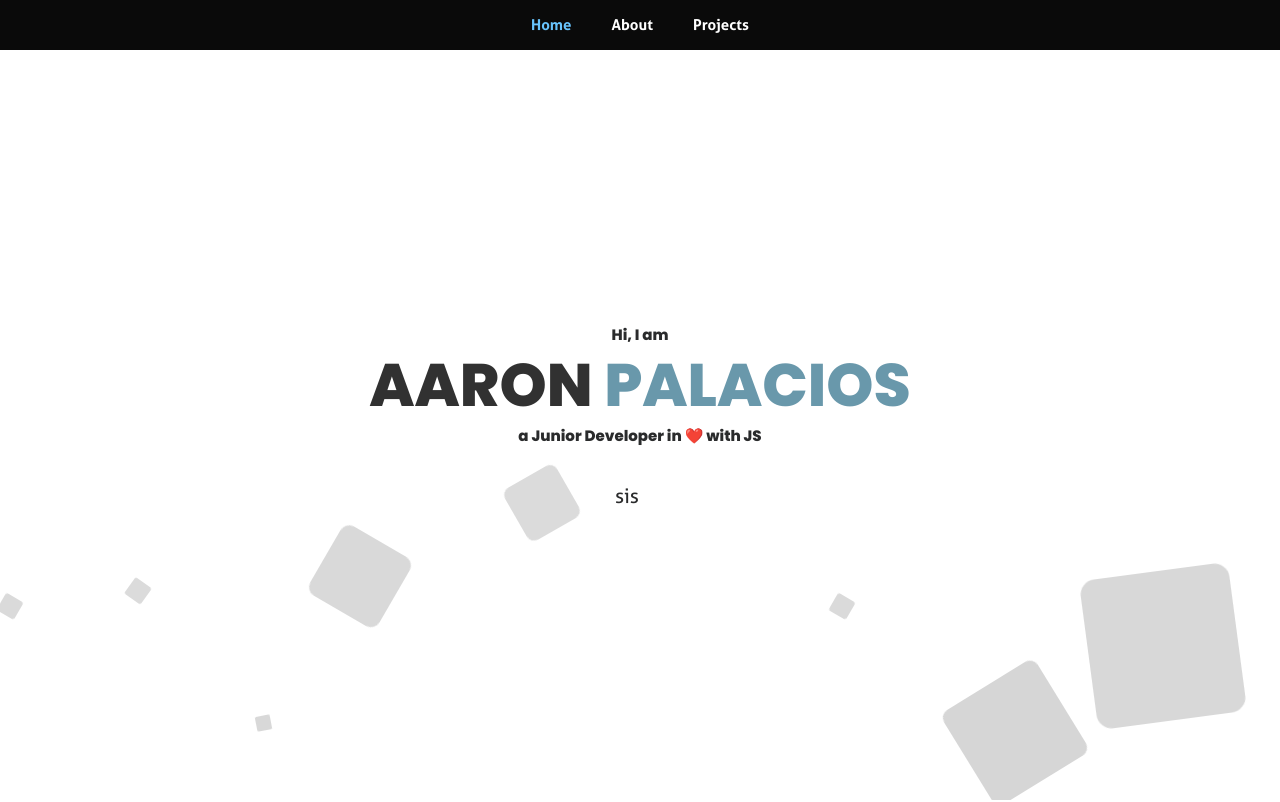
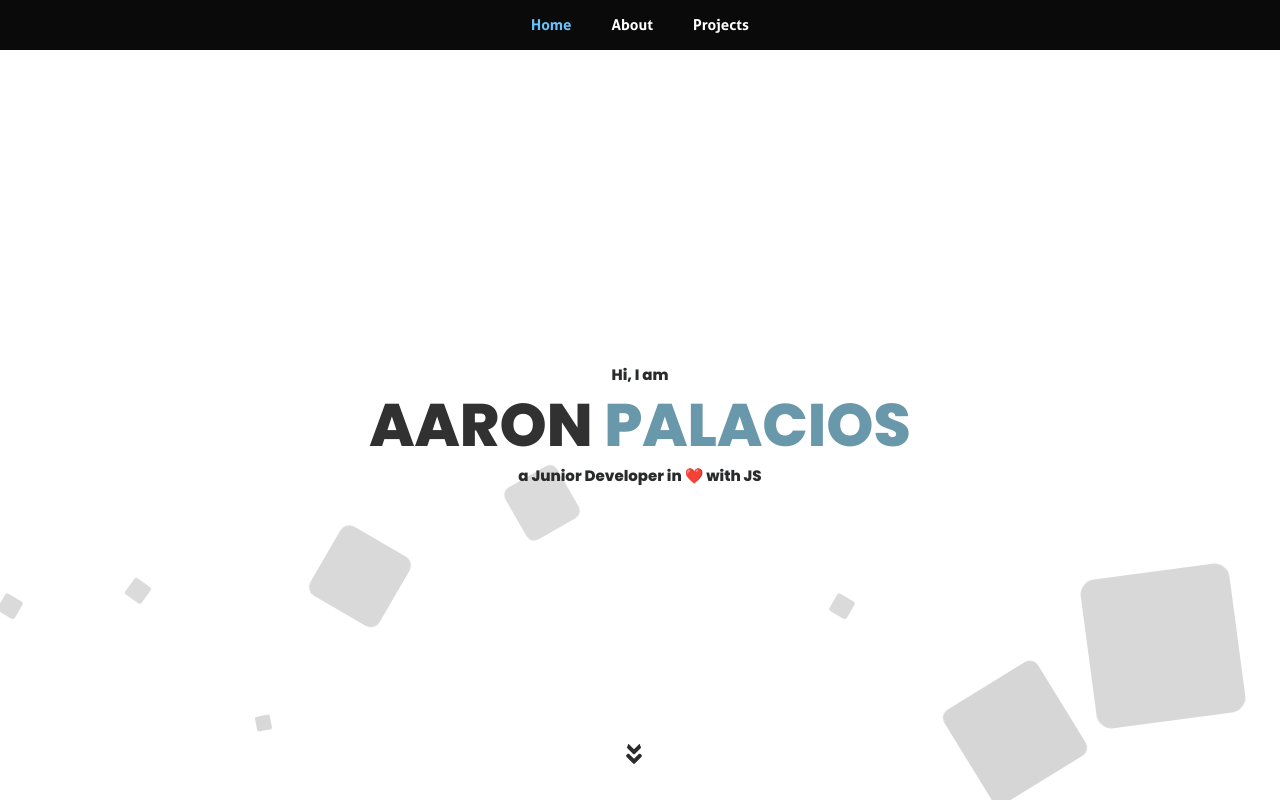
Before and after one commit to apalaciosdev/apalaciosdev-Website, a React (Create React App) app: page / in a window 1280 px wide. Shown: the top 802 px of the page. Built offline with nearby package versions, Linux system fonts and the light colour scheme.

Commit message:
2112311541

```diff
--- a/package.json
+++ b/package.json
@@ -8,6 +8,7 @@
     "@testing-library/user-event": "^13.5.0",
     "react": "^17.0.2",
     "react-dom": "^17.0.2",
+    "react-icons": "^4.3.1",
     "react-jss": "^10.9.0",
     "react-scripts": "5.0.0",
     "react-scroll": "^1.8.4",
--- /dev/null
+++ b/src/assets/styles/css/icons.css
@@ -0,0 +1,4 @@
+.scroll-down{
+  width: 20px;
+  cursor: pointer
+}
--- /dev/null
+++ b/src/assets/styles/css/scrollButton.css
@@ -0,0 +1,66 @@
+
+
+section.ok{
+  background-color: #555;
+}
+
+
+
+.scroll-down {
+  opacity: 1;
+  -webkit-transition: all .5s ease-in 3s;
+  transition: all .5s ease-in 3s;
+}
+
+.scroll-down {
+  position: absolute;
+  bottom: 30px;
+  left: 50%;
+  margin-left: -16px;
+  display: block;
+  width: 32px;
+  height: 32px;
+  border: 2px solid #FFF;
+  background-size: 14px auto;
+  border-radius: 50%;
+  z-index: 2;
+  -webkit-animation: bounce 2s infinite 2s;
+  animation: bounce 2s infinite 2s;
+  -webkit-transition: all .2s ease-in;
+  transition: all .2s ease-in;
+}
+
+.scroll-down:before {
+    position: absolute;
+    top: calc(50% - 8px);
+    left: calc(50% - 6px);
+    transform: rotate(-45deg);
+    display: block;
+    width: 12px;
+    height: 12px;
+    content: "";
+    border: 2px solid white;
+    border-width: 0px 0 2px 2px;
+}
+
+@keyframes bounce {
+  0%,
+  100%,
+  20%,
+  50%,
+  80% {
+    -webkit-transform: translateY(0);
+    -ms-transform: translateY(0);
+    transform: translateY(0);
+  }
+  40% {
+    -webkit-transform: translateY(-10px);
+    -ms-transform: translateY(-10px);
+    transform: translateY(-10px);
+  }
+  60% {
+    -webkit-transform: translateY(-5px);
+    -ms-transform: translateY(-5px);
+    transform: translateY(-5px);
+  }
+}
--- a/src/components/Header.js
+++ b/src/components/Header.js
@@ -1,19 +1,21 @@
-import React from 'react'
-import header from '../assets/styles/jss/header'
-import {createUseStyles} from 'react-jss'
+import React from "react";
+import header from "../assets/styles/jss/header";
+import { createUseStyles } from "react-jss";
 import { Link, animateScroll as scroll } from "react-scroll";
+import { FaAngleDoubleDown } from "react-icons/fa";
 
-
-const Header = ({data}) => {
+const Header = ({ data }) => {
   const useStyles = createUseStyles(header);
   const classes = useStyles();
 
-
   return (
-    <div class="area" id='header'>
+    <div class="area" id="header">
       <div className={classes.generalDiv}>
         <p className={classes.letras}>{data.welcomeTitle}</p>
-        <h2 className={classes.nameTitle}>{data.name} <span className={classes.surnameTitle}>{data.surname}</span></h2>
+        <h2 className={classes.nameTitle}>
+          {data.name}{" "}
+          <span className={classes.surnameTitle}>{data.surname}</span>
+        </h2>
         <p className={classes.letras}>{data.descriptionTitle}</p>
         <ul class="circles">
           <li></li>
@@ -29,9 +31,6 @@ const Header = ({data}) => {
         </ul>
 
 
-
-        <p className="scrolldown" className={classes.button}>
-
         <Link
           activeClass="active"
           to="about"
@@ -39,11 +38,14 @@ const Header = ({data}) => {
           smooth={true}
           offset={-70}
           duration={1000}
-        >sis</Link>
-        </p>
-      </div >
+        >
+
+        <FaAngleDoubleDown className="scroll-down"/>
+
+        </Link>
+      </div>
     </div>
-  )
-}
+  );
+};
 
-export default Header
+export default Header;
--- a/src/index.css
+++ b/src/index.css
@@ -2,3 +2,5 @@
 @import url("./assets/styles/css/styles.css");
 @import url("./assets/styles/css/default.css");
 @import url("./assets/styles/css/animatedBackground.css");
+@import url("./assets/styles/css/scrollButton.css");
+@import url("./assets/styles/css/icons.css");
```
Also changed, not shown: 1 other file (tests, documents, lock files or other folders).
